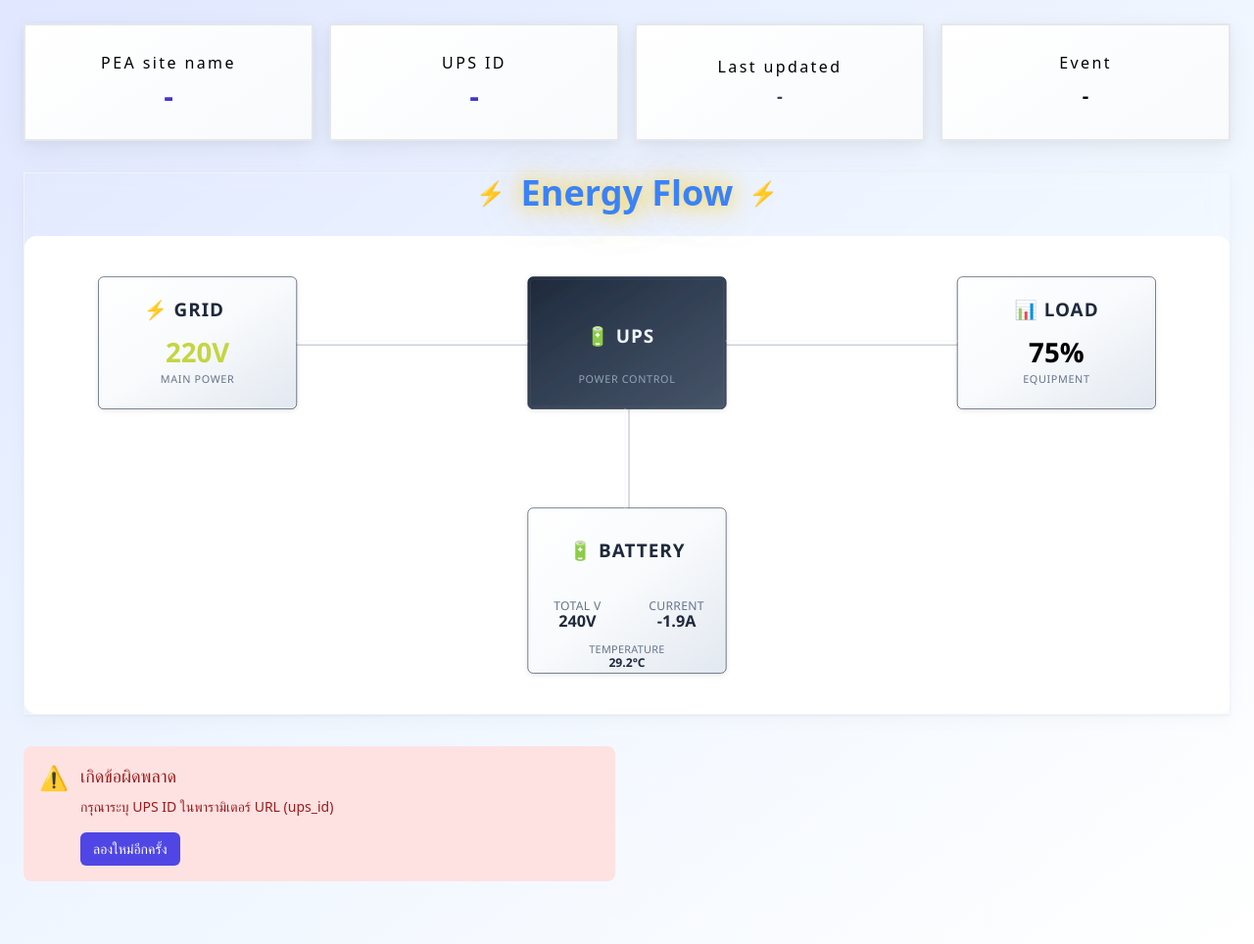
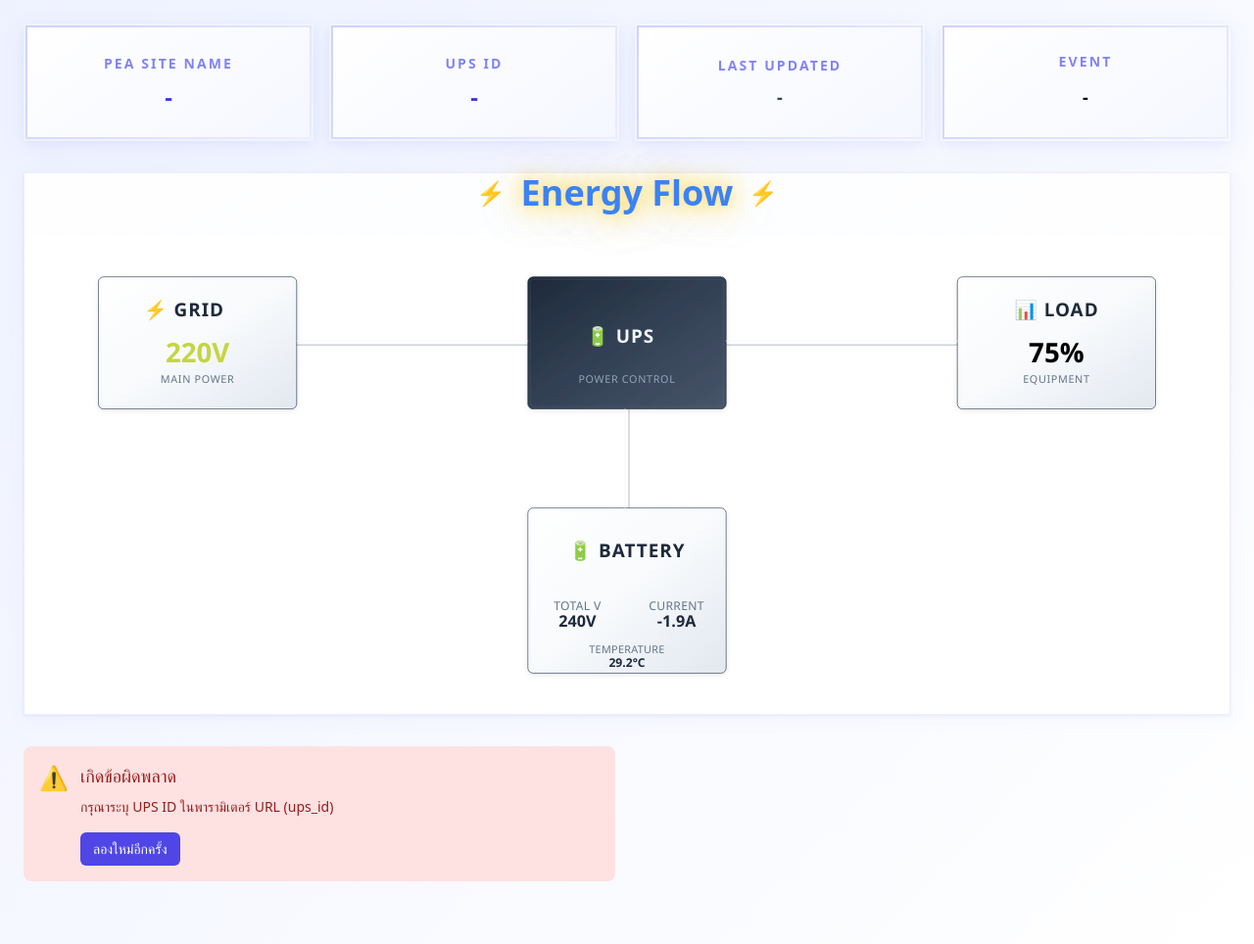
Before and after one commit to chinnawatsree/leoweb, a PHP site: page /ups_detail.html in a window 1280 px wide. Shown: the whole page at 98% size. Run offline with PHP 8.4, Linux system fonts and the light colour scheme; some libraries are stand-ins or nearby versions.

Commit message:
ปรับปรุง UI ของหน้า UPS detail ให้ดูทันสมัยขึ้น และแก้ไขการแสดงชื่อสถานที่เป็นภาษาไทย

```diff
--- a/ups_detail.html
+++ b/ups_detail.html
@@ -8,94 +8,151 @@
   <script src="https://cdn.jsdelivr.net/npm/chart.js"></script>
   <style>
     body {
-      background: linear-gradient(135deg, #f8fafc 0%, #ffffff 100%);
+      background: linear-gradient(135deg, #EEF2FF 0%, #ffffff 100%);
     }
     .card {
       @apply bg-white p-4 sm:p-6 lg:p-10 rounded-xl sm:rounded-2xl transition-all duration-300;
-      border: 1px solid #f1f5f9;
+      border: 1px solid rgba(99, 102, 241, 0.1);
       min-height: 120px;
       backdrop-filter: blur(10px);
-      box-shadow: 0 4px 20px rgba(0, 0, 0, 0.03), 0 1px 3px rgba(0, 0, 0, 0.05);
+      box-shadow:
+        0 4px 20px rgba(99, 102, 241, 0.05),
+        0 1px 3px rgba(99, 102, 241, 0.1),
+        inset 0 0 0 1px rgba(255, 255, 255, 0.5);
+      background: linear-gradient(to right bottom, rgba(255, 255, 255, 0.9), rgba(255, 255, 255, 0.6));
     }
     .card:hover {
       transform: translateY(-2px);
-      box-shadow: 0 8px 30px rgba(0, 0, 0, 0.08), 0 2px 6px rgba(0, 0, 0, 0.08);
-      border-color: #e2e8f0;
+      box-shadow:
+        0 8px 30px rgba(99, 102, 241, 0.12),
+        0 2px 6px rgba(99, 102, 241, 0.08),
+        inset 0 0 0 1px rgba(255, 255, 255, 0.7);
+      border-color: rgba(99, 102, 241, 0.2);
     }
     .header-card {
-      @apply bg-white p-4 sm:p-6 lg:p-12 rounded-2xl sm:rounded-3xl transition-all duration-300;
-      border: 2px solid #e5e7eb;
+      @apply bg-white p-4 sm:p-6 lg:p-8 rounded-2xl sm:rounded-3xl transition-all duration-300;
       min-height: 120px;
-      background: linear-gradient(145deg, #ffffff 0%, #f8fafc 100%);
-      box-shadow: 0 8px 25px rgba(0, 0, 0, 0.06), 0 2px 8px rgba(0, 0, 0, 0.04);
+      background: linear-gradient(145deg, #ffffff 0%, #F5F7FF 100%);
+      border: 2px solid transparent;
+      background-clip: padding-box;
+      box-shadow:
+        0 8px 25px rgba(99, 102, 241, 0.08),
+        0 2px 8px rgba(99, 102, 241, 0.06),
+        inset 0 0 0 2px rgba(255, 255, 255, 0.8);
+      position: relative;
+    }
+    .header-card::before {
+      content: '';
+      position: absolute;
+      inset: 0;
+      border-radius: inherit;
+      padding: 2px;
+      background: linear-gradient(135deg, rgba(99, 102, 241, 0.3), rgba(99, 102, 241, 0.1));
+      -webkit-mask: linear-gradient(#fff 0 0) content-box, linear-gradient(#fff 0 0);
+      mask: linear-gradient(#fff 0 0) content-box, linear-gradient(#fff 0 0);
+      -webkit-mask-composite: xor;
+      mask-composite: exclude;
     }
     .header-card:hover {
       transform: translateY(-4px);
-      box-shadow: 0 12px 35px rgba(99, 102, 241, 0.12), 0 4px 12px rgba(99, 102, 241, 0.08);
-      border-color: #c7d2fe;
+      box-shadow:
+        0 12px 35px rgba(99, 102, 241, 0.15),
+        0 4px 12px rgba(99, 102, 241, 0.1),
+        inset 0 0 0 2px rgba(255, 255, 255, 0.9);
     }
     .text-label {
-      @apply text-sm text-gray-600 font-bold tracking-wider uppercase;
+      color: #6366F1;
+      font-size: 0.875rem;
+      font-weight: 600;
+      text-transform: uppercase;
       letter-spacing: 0.15em;
+      opacity: 0.8;
+      text-shadow: 0 1px 2px rgba(255, 255, 255, 0.8);
     }
     .text-title {
-      @apply text-2xl font-bold text-indigo-700;
+      color: #4338CA;
+      font-size: 1.5rem;
+      font-weight: 700;
+      text-shadow: 0 1px 2px rgba(255, 255, 255, 0.8);
     }
     .flex-center {
-      @apply flex items-center;
+      display: flex;
+      align-items: center;
     }
     #dashboard-content .card {
-      background: linear-gradient(120deg, #f8fafc 80%, #e0e7ff 100%);
+      background: linear-gradient(120deg, rgba(255, 255, 255, 0.95) 80%, rgba(224, 231, 255, 0.9) 100%);
+      border: 1px solid rgba(99, 102, 241, 0.15);
     }
     #dashboard-content .text-4xl {
-      @apply text-5xl text-indigo-600 drop-shadow;
+      font-size: 3rem;
+      color: #4F46E5;
+      text-shadow: 0 1px 2px rgba(255, 255, 255, 0.8);
+      font-weight: 700;
     }
     #dashboard-content .text-xl {
-      @apply text-2xl text-indigo-700;
+      font-size: 1.25rem;
+      color: #4338CA;
+      font-weight: 600;
     }
     #dashboard-content .bg-gray-100 {
-      background: linear-gradient(90deg, #f1f5f9 60%, #e0e7ff 100%);
+      background: linear-gradient(90deg, rgba(241, 245, 249, 0.8) 60%, rgba(224, 231, 255, 0.8) 100%);
+      backdrop-filter: blur(8px);
+    }
+    #status {
+      text-shadow: 0 1px 1px rgba(255, 255, 255, 0.8);
+      font-weight: 600;
+      padding: 0.25rem 1rem;
+      border-radius: 9999px;
+      transition: all 0.3s ease;
     }
     #status.text-green-500 {
-      @apply bg-green-100 px-3 py-1 rounded-full;
+      background: rgba(167, 243, 208, 0.5);
+      color: #059669;
+      border: 1px solid rgba(5, 150, 105, 0.2);
     }
     #status.text-red-500 {
-      @apply bg-red-100 px-3 py-1 rounded-full;
+      background: rgba(254, 202, 202, 0.5);
+      color: #DC2626;
+      border: 1px solid rgba(220, 38, 38, 0.2);
     }
     canvas#battery-chart {
-      background: #fff;
+      background: rgba(255, 255, 255, 0.95);
       border-radius: 1rem;
-      box-shadow: 0 2px 8px 0 #e0e7ff;
-      padding: 1rem;
+      box-shadow:
+        0 4px 20px rgba(99, 102, 241, 0.08),
+        0 2px 8px rgba(99, 102, 241, 0.06),
+        inset 0 0 0 1px rgba(255, 255, 255, 0.5);
+      padding: 1.5rem;
+      border: 1px solid rgba(99, 102, 241, 0.15);
     }
   </style>
 </head>
-<body class="bg-gradient-to-br from-indigo-100 via-blue-50 to-white min-h-screen p-2 sm:p-4 lg:p-6">
+<body style="background: linear-gradient(135deg, #EEF2FF 0%, #ffffff 100%);" class="min-h-screen p-2 sm:p-4 lg:p-6">
   <!-- Loading Screen -->
-  <div id="loading-screen" class="fixed inset-0 bg-white bg-opacity-90 flex items-center justify-center z-50">
-    <div class="text-center">
+  <div id="loading-screen" class="fixed inset-0 backdrop-blur-sm bg-white/80 flex items-center justify-center z-50">
+    <div class="text-center bg-white/90 p-8 rounded-2xl shadow-lg">
       <div class="animate-spin rounded-full h-16 w-16 border-b-2 border-indigo-600 mx-auto mb-4"></div>
-      <p class="text-indigo-600 font-semibold">กำลังโหลดข้อมูล...</p>
+      <p class="text-indigo-600 font-semibold text-lg">กำลังโหลดข้อมูล...</p>
     </div>
   </div>
 
   <div class="max-w-7xl mx-auto">
     <header class="grid grid-cols-1 sm:grid-cols-2 lg:grid-cols-4 gap-3 sm:gap-4 mb-6 sm:mb-8">
-      <div class="header-card flex flex-col items-center justify-center text-center">
-        <span class="text-label mb-1">PEA site name</span>
-        <span id="site-name" class="text-lg sm:text-2xl lg:text-3xl font-black text-indigo-700 break-words">-</span>
+      <div class="header-card flex flex-col items-center justify-center text-center p-4">
+        <span class="text-label mb-2">PEA site name</span>
+        <span id="site-name" class="text-base sm:text-xl lg:text-2xl font-bold text-indigo-700 break-words max-w-[250px] leading-tight">-</span>
       </div>
-      <div class="header-card flex flex-col items-center justify-center text-center">
-        <span class="text-label mb-1">UPS ID</span>
-        <span id="ups-id" class="text-lg sm:text-2xl lg:text-3xl font-black text-indigo-700">-</span>
+      <div class="header-card flex flex-col items-center justify-center text-center p-4">
+        <span class="text-label mb-2">UPS ID</span>
+        <span id="ups-id" class="text-base sm:text-xl lg:text-2xl font-bold text-indigo-700">-</span>
       </div>
-      <div class="header-card flex flex-col items-center justify-center text-center">
-        <span class="text-label mb-1">Last updated</span>
-        <span id="last-updated" class="text-sm sm:text-base lg:text-lg font-black text-gray-700 text-center">-</span>
+      <div class="header-card flex flex-col items-center justify-center text-center p-4">
+        <span class="text-label mb-2">Last updated</span>
+        <span id="last-updated" class="text-sm sm:text-base lg:text-lg font-semibold text-gray-700 text-center">-</span>
       </div>
-      <div class="header-card flex flex-col items-center justify-center text-center">
-        <span class="text-label mb-1">Event</span>
-        <span id="status" class="text-base sm:text-lg lg:text-xl font-black px-3 py-1 rounded-full transition-colors duration-200">-</span>
+      <div class="header-card flex flex-col items-center justify-center text-center p-4">
+        <span class="text-label mb-2">Event</span>
+        <span id="status" class="text-sm sm:text-base lg:text-lg font-semibold px-3 py-1 rounded-full transition-colors duration-200">-</span>
       </div>
     </header>
 
@@ -460,7 +517,7 @@
         }
 
         // อัปเดตข้อมูลแสดงผล
-        document.getElementById('site-name').textContent = data.pea_code_name || '-';
+        document.getElementById('site-name').textContent = data.pea_web_name_th || data.pea_code_name || '-';
         document.getElementById('ups-id').textContent = data.ups_id || '-';
         document.getElementById('last-updated').textContent = data.last_signal_updated ?? '-';
         document.getElementById('status').textContent = data.event || '-';
--- a/ups_detail.php
+++ b/ups_detail.php
@@ -60,12 +60,15 @@ SELECT
     ud.current_voltage,
     ud.output_i_percent as load_percentage,
     ud.RH as environment_humidity,
+    p.pea_code_id,
     p.pea_code_name,
+    pw.pea_web_name_th,
     ud.nb_status_id,
     ud.ups_status_id,
     ud.lbm_status_id
 FROM ups_devices dev
 JOIN peacodes p ON dev.pea_code_id = p.pea_code_id
+LEFT JOIN peawebs pw ON p.pea_code_id = CAST(pw.pea_code_id AS CHAR)
 LEFT JOIN (
     SELECT ud1.*
     FROM ups_data ud1
@@ -100,7 +103,7 @@ if ($result->num_rows > 0) {
         'battery_temp' => $row['battery_temp'] ?? null,
         'battery_voltage' => $row['battery_voltage'] ?? null,
         'ups_temp' => $row['ups_temp'] ?? null,
-        'pea_code_name' => $row['pea_code_name'],
+        'pea_code_name' => $row['pea_web_name_th'] ?? $row['pea_code_name'],
         'current' => $row['current_voltage'] ?? null,
         'load_percentage' => $row['load_percentage'] ?? null,
         'environment_humidity' => $row['environment_humidity'] ?? null,
```
